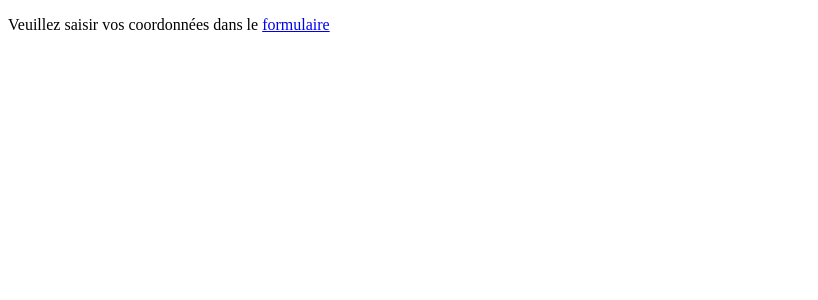
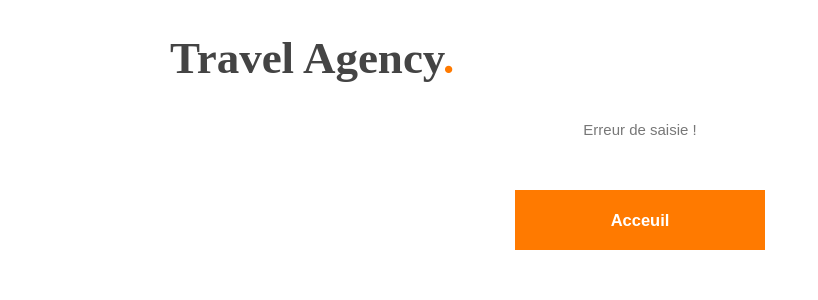
Before and after one commit to Whyuki/WebServer, a PHP site: page /demande_contact.php in a window 1280 px wide. Shown: the top 300 px of the page, without its empty margins (0-818 px from the left). Run offline with PHP 8.4, Linux system fonts and the light colour scheme; the visitor is signed in with stand-in values (Sample User, id 1); data that the repository does not hold is empty.

Commit message:
tp mysql trvale angency update contact

```diff
--- a/MySQL/TP/Travel Agency/accueil.js
+++ b/MySQL/TP/Travel Agency/accueil.js
@@ -22,8 +22,9 @@ function nonVide() {
     }
 }
 
-inputNom.addEventListener("keyup", nonVide);
-inputMail.addEventListener("keyup", nonVide);
+inputNom.addEventListener("input", nonVide);
+inputMail.addEventListener("input", nonVide);
+
 
 
 //ajout des astérisques rouges aux deux labels
--- a/MySQL/TP/Travel Agency/demande_contact.php
+++ b/MySQL/TP/Travel Agency/demande_contact.php
@@ -5,11 +5,16 @@
     <meta charset="UTF-8">
     <meta name="viewport" content="width=device-width, initial-scale=1.0">
     <title>Demande de contact</title>
+    <link rel="stylesheet" href="style_admin.css">
+    <link rel="stylesheet" href="styles.css">
 
 </head>
 
 <body>
 
+<?php
+include("to_include/entete.php");
+?>
     <p>
         <?php
 
@@ -27,7 +32,7 @@
 
                 $verif_mail = $bdd->query('SELECT nom, mail, date_contact, contact FROM liste_contact ');
                 while ($data = $verif_mail->fetch()) {
-                    if ($_POST['mail'] == $data['mail']) {
+                    if ($_POST['mail'] == $data['mail']) { //verif si mail déjà dans la bdd : si non insert, si oui afficher dejà demandé + date + état (contacté oui ou non)
                         $already_contact = true;
         ?>
                         <p>Mr/Mme
@@ -41,12 +46,13 @@
                         if ($data['contact'] == "N") {
                         ?>
                             <p>Vous serez contacté dans les plus brefs délais.</p>
-                            <a href="index.php?contact=oui#contact">Retour</a>
+                            <button onclick="window.location.href = 'index.php?contact=oui#contact';" class="boutons">Retour</button>
                         <?php
                         } else {
                         ?>
                             <p>Vous avez déjà été contacté.</p>
-                            <a href="index.php?contact=oui#contact">Retour</a>
+                            <button onclick="window.location.href = 'index.php?contact=oui#contact';" class="boutons">Retour</button>
+
                     <?php
 
                         }
@@ -72,18 +78,21 @@
                         echo htmlspecialchars($_POST['mail']);
                         ?>
                     </p>
-                    <p>Retour à l'<a href='index.php?contact=oui#contact'>accueil</a></p>
+                    <button onclick="window.location.href = 'index.php?contact=oui#contact';" class="boutons">Retour</button>
+
             <?php
                 }
             }
         } else {
             ?>
-            <p>Veuillez saisir vos coordonnées dans le <a href='index.php?contact=non#contact'>formulaire</a></p>
+            <p>Erreur de saisie !</p>
+            <button onclick="window.location.href = 'index.php?contact=non#contact';" class="boutons">Acceuil</button>
         <?php
 
         }
         ?>
     </p>
+
 </body>
 
 </html>
--- /dev/null
+++ b/MySQL/TP/Travel Agency/style_admin.css
@@ -0,0 +1,54 @@
+* {
+  text-align: center;
+  }
+
+.login {
+  width: 10%;
+  border: 2px solid #ff7a00;
+  margin: auto;
+}
+input {
+  margin-top: 3%;
+}
+
+a {
+  text-decoration: none;
+}
+
+.boutons {
+  background-color: #ff7a00;
+  border: none;
+  font-weight: bold;
+  height: 60px;
+  width: 250px;
+  margin: 50px;
+  color: white;
+  font-size: 1.1em;
+  cursor: pointer;
+}
+
+.boutons[disabled="disabled"] {
+    background-color: gray;
+  cursor: initial;
+}
+
+table,
+td {
+  border: 1px solid black;
+  border-collapse: collapse;
+  padding: 5px;
+}
+
+table {
+  margin: auto;
+}
+
+h1 {
+  text-align: center;
+  margin: auto;
+}
+
+.entete_tableau {
+  font-weight: bold;
+  text-align: center;
+}
--- /dev/null
+++ b/MySQL/TP/Travel Agency/to_include/entete.php
@@ -0,0 +1,6 @@
+<header>
+        <div class="wrapper">
+            <h1>Travel Agency<span class="orange">.</span></h1>
+
+        </div>
+    </header>
```
Also changed, not shown: MySQL/TP/Travel Agency/admin.php (+5 -27 lines), MySQL/TP/Travel Agency/envoi_contact.php (added, +34 -0 lines), MySQL/TP/Travel Agency/list_contact.php (+28 -23 lines), MySQL/fonction.php (added, +73 -0 lines).
